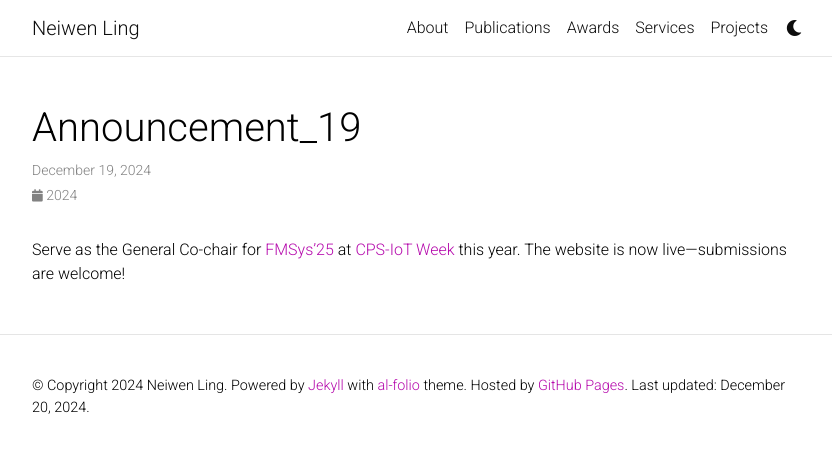
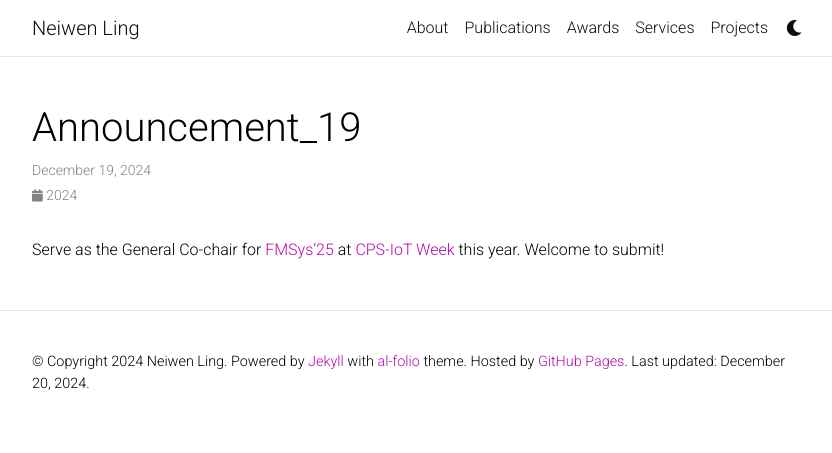
Before and after one commit to Neawhen/neiwen.github.io, a Jekyll site: the page built from _news/announcement_19.md, in a window 1280 px wide. Shown: the top 453 px of the page, without its empty margins (223-1055 px from the left). Built offline with Jekyll 4.4.1, drawn with Linux system fonts in a browser that asks for light colours; comment, search, counter and statistics services are not loaded; a style sheet for code colours, icons or effects is not loaded.

Commit message:
update news

```diff
--- a/_bibliography/papers.bib
+++ b/_bibliography/papers.bib
@@ -53,7 +53,7 @@
   journal={Proceedings of the 20th ACM Conference on Embedded Networked Sensor Systems (ACM SenSys 2022)},
   year={2022},
   award={Best Paper Finalist},
-  accept={(Acceptance ratio: 52/208=25%)},
+  % accept={(Acceptance ratio: 52/208=25%)},
   abstract = {In recent years, Deep Neural Network (DNN) has been increasingly adopted by a wide range of time-critical applications running on
   edge platforms with heterogeneous multiprocessors. To meet the stringent timing requirements of these applications, heterogeneous
   CPU and GPU resources must be efficiently utilized for the inference of multiple DNN models. Such a cross-processor real-time
@@ -84,7 +84,7 @@
   doi={10.1145/3485730.3485938},
   html={https://dl.acm.org/doi/10.1145/3485730.3485938},
   pdf={RT-mDL_SenSys2021.pdf},
-  accept={(Acceptance ratio: 25/139=17.98%)},
+  % accept={(Acceptance ratio: 25/139=17.98%)},
   video={https://www.youtube.com/watch?v=9Hh1NOyXqPU&t=8s},
   demo={https://www.youtube.com/watch?v=7-_t1MrIo04},
   slides={RT-mDL-slides.pdf}
--- a/_news/announcement_19.md
+++ b/_news/announcement_19.md
@@ -3,4 +3,4 @@ layout: post
 date: 2024-12-19 07:59:00-0400
 inline: true
 ---
-Serve as the General Co-chair for <a href="https://fmsys-org.github.io/2025/index.html" target="_blank" rel="noopener noreferrer"> FMSys'25 </a> at <a href="https://cps-iot-week2025.ics.uci.edu/" target="_blank" rel="noopener noreferrer"> CPS-IoT Week </a> this year. The website is now live—submissions are welcome!
+Serve as the General Co-chair for <a href="https://fmsys-org.github.io/2025/index.html" target="_blank" rel="noopener noreferrer"> FMSys'25 </a> at <a href="https://cps-iot-week2025.ics.uci.edu/" target="_blank" rel="noopener noreferrer"> CPS-IoT Week </a> this year. Welcome to submit!
```
